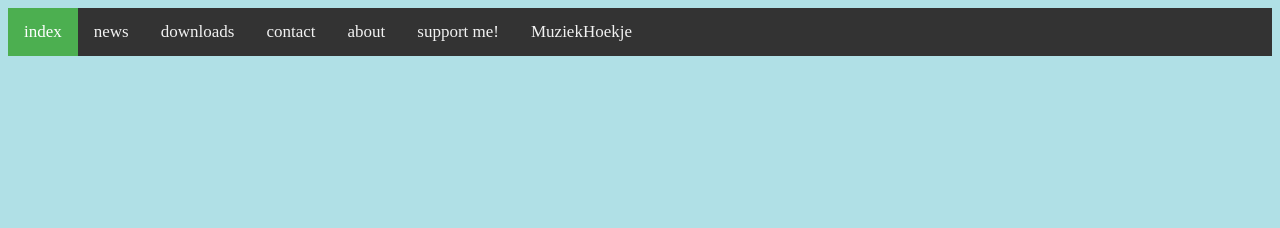
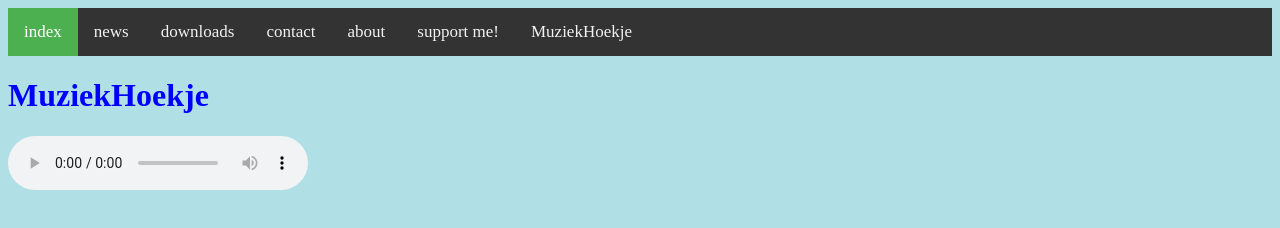
Before and after one commit to applebones/lindavoorjay.github.io, a plain HTML site: page MuziekHoekje.html in a window 1280 px wide. Drawn offline with Linux system fonts and the light colour scheme.

Commit message:
Update MuziekHoekje.html

```diff
--- a/MuziekHoekje.html
+++ b/MuziekHoekje.html
@@ -19,6 +19,10 @@ p    {color: red;}
   <a href="support.html">support me!</a>
   <a href="MuziekHoekje.html">MuziekHoekje</a>
 </div>
-
+  <h1>MuziekHoekje</h1>
+  <audio controls>
+  <source src="horse.mp3" type="audio/mpeg">
+Your browser does not support the audio element.
+</audio>
 </body>
 </html>
```
